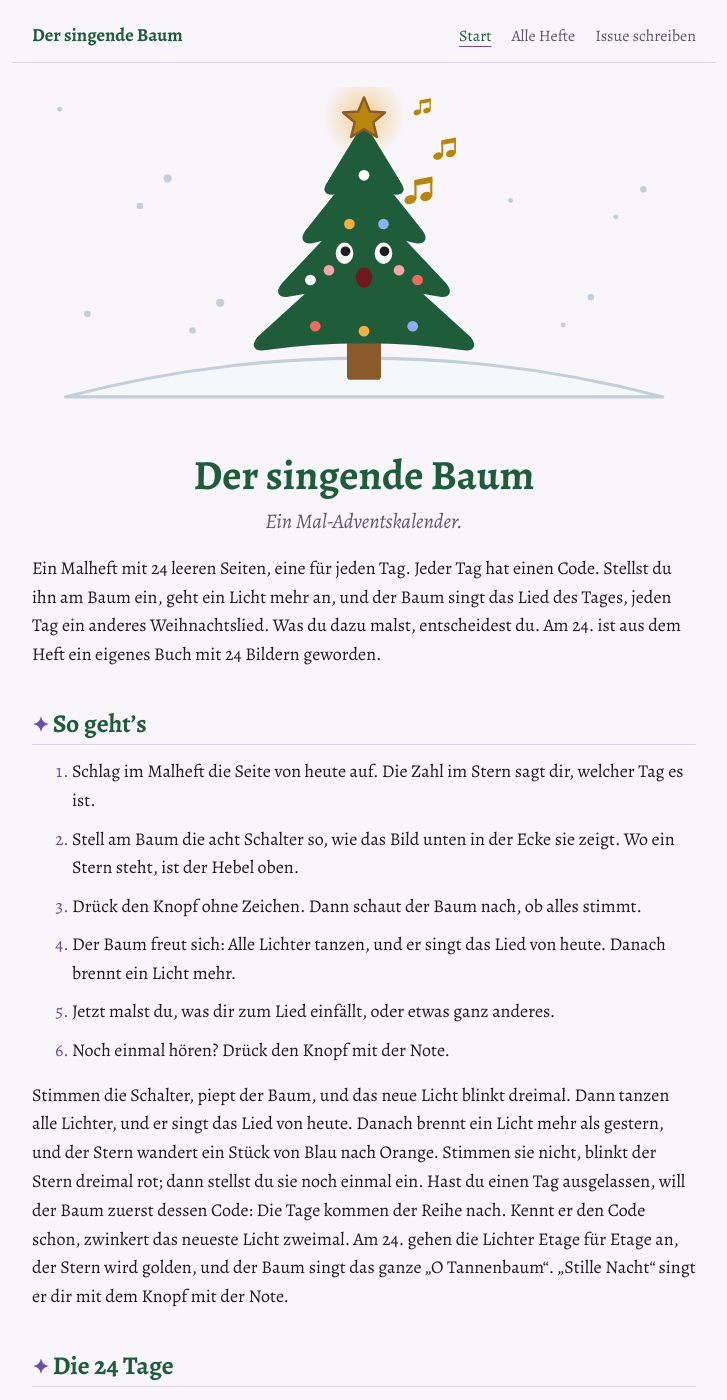
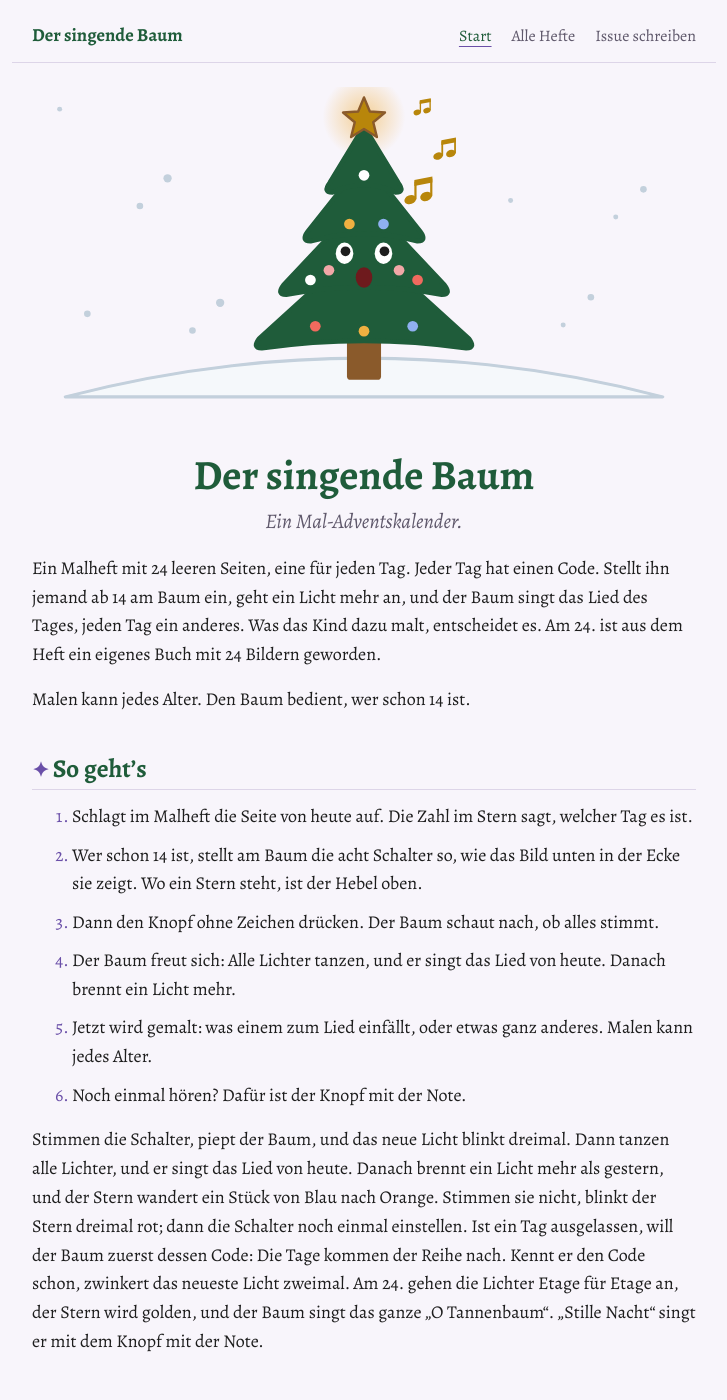
Before and after one commit to tgd1975/pytree-adventskalender, a Jekyll site: the page built from singender-baum/index.md, in a window 1280 px wide and 1400 px high. Shown: the whole window, without its empty margins (276-1003 px from the left). Built offline with Jekyll 4.4.1, drawn with Linux system fonts in a browser that asks for light colours.

Commit message:
Pages: singing tree – the tree is for 14 and up, colouring for every age; steps say who does what
Co-Authored-By: Claude Opus 5.5 <noreply@anthropic.com>

```diff
--- a/singender-baum/index.md
+++ b/singender-baum/index.md
@@ -7,20 +7,22 @@ kopfbild_text: Der Baum singt auf einem verschneiten Hügel, um ihn Noten und Fl
 
 *Ein Mal-Adventskalender.*
 
-Ein Malheft mit 24 leeren Seiten, eine für jeden Tag. Jeder Tag hat einen Code. Stellst du ihn am Baum ein, geht ein
-Licht mehr an, und der Baum singt das Lied des Tages, jeden Tag ein anderes Weihnachtslied. Was du dazu malst,
-entscheidest du. Am 24. ist aus dem Heft ein eigenes Buch mit 24 Bildern geworden.
+Ein Malheft mit 24 leeren Seiten, eine für jeden Tag. Jeder Tag hat einen Code. Stellt ihn jemand ab 14 am Baum ein,
+geht ein Licht mehr an, und der Baum singt das Lied des Tages, jeden Tag ein anderes. Was das Kind dazu malt,
+entscheidet es. Am 24. ist aus dem Heft ein eigenes Buch mit 24 Bildern geworden.
+
+Malen kann jedes Alter. Den Baum bedient, wer schon 14 ist.
 
 ## So geht's
 
-1. Schlag im Malheft die Seite von heute auf. Die Zahl im Stern sagt dir, welcher Tag es ist.
-2. Stell am Baum die acht Schalter so, wie das Bild unten in der Ecke sie zeigt. Wo ein Stern steht, ist der Hebel oben.
-3. Drück den Knopf ohne Zeichen. Dann schaut der Baum nach, ob alles stimmt.
+1. Schlagt im Malheft die Seite von heute auf. Die Zahl im Stern sagt, welcher Tag es ist.
+2. Wer schon 14 ist, stellt am Baum die acht Schalter so, wie das Bild unten in der Ecke sie zeigt. Wo ein Stern steht, ist der Hebel oben.
+3. Dann den Knopf ohne Zeichen drücken. Der Baum schaut nach, ob alles stimmt.
 4. Der Baum freut sich: Alle Lichter tanzen, und er singt das Lied von heute. Danach brennt ein Licht mehr.
-5. Jetzt malst du, was dir zum Lied einfällt, oder etwas ganz anderes.
-6. Noch einmal hören? Drück den Knopf mit der Note.
+5. Jetzt wird gemalt: was einem zum Lied einfällt, oder etwas ganz anderes. Malen kann jedes Alter.
+6. Noch einmal hören? Dafür ist der Knopf mit der Note.
 
-Stimmen die Schalter, piept der Baum, und das neue Licht blinkt dreimal. Dann tanzen alle Lichter, und er singt das Lied von heute. Danach brennt ein Licht mehr als gestern, und der Stern wandert ein Stück von Blau nach Orange. Stimmen sie nicht, blinkt der Stern dreimal rot; dann stellst du sie noch einmal ein. Hast du einen Tag ausgelassen, will der Baum zuerst dessen Code: Die Tage kommen der Reihe nach. Kennt er den Code schon, zwinkert das neueste Licht zweimal. Am 24. gehen die Lichter Etage für Etage an, der Stern wird golden, und der Baum singt das ganze „O Tannenbaum“. „Stille Nacht“ singt er dir mit dem Knopf mit der Note.
+Stimmen die Schalter, piept der Baum, und das neue Licht blinkt dreimal. Dann tanzen alle Lichter, und er singt das Lied von heute. Danach brennt ein Licht mehr als gestern, und der Stern wandert ein Stück von Blau nach Orange. Stimmen sie nicht, blinkt der Stern dreimal rot; dann die Schalter noch einmal einstellen. Ist ein Tag ausgelassen, will der Baum zuerst dessen Code: Die Tage kommen der Reihe nach. Kennt er den Code schon, zwinkert das neueste Licht zweimal. Am 24. gehen die Lichter Etage für Etage an, der Stern wird golden, und der Baum singt das ganze „O Tannenbaum“. „Stille Nacht“ singt er mit dem Knopf mit der Note.
 
 ## Die 24 Tage
 
```
Also changed, not shown: 1 other file.
